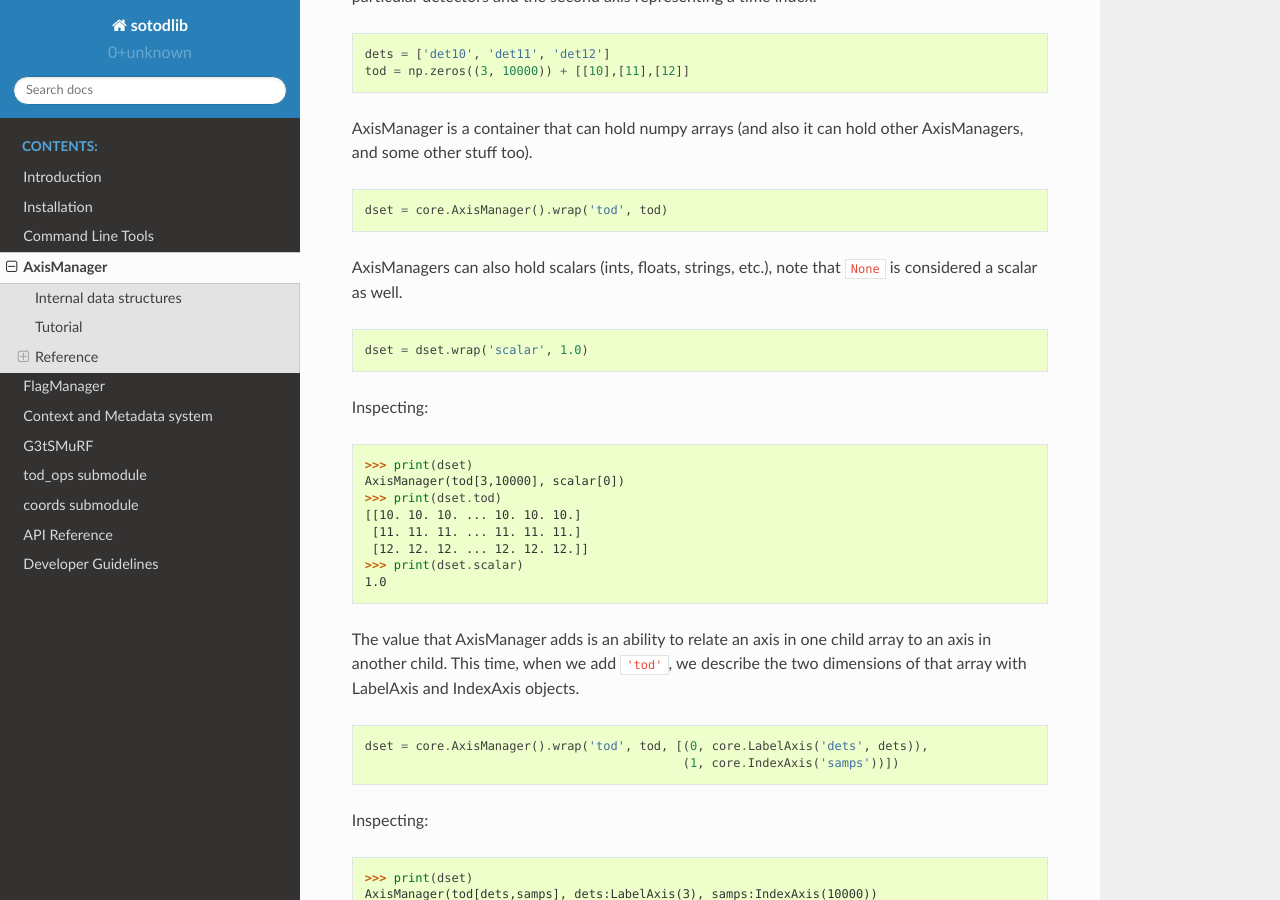
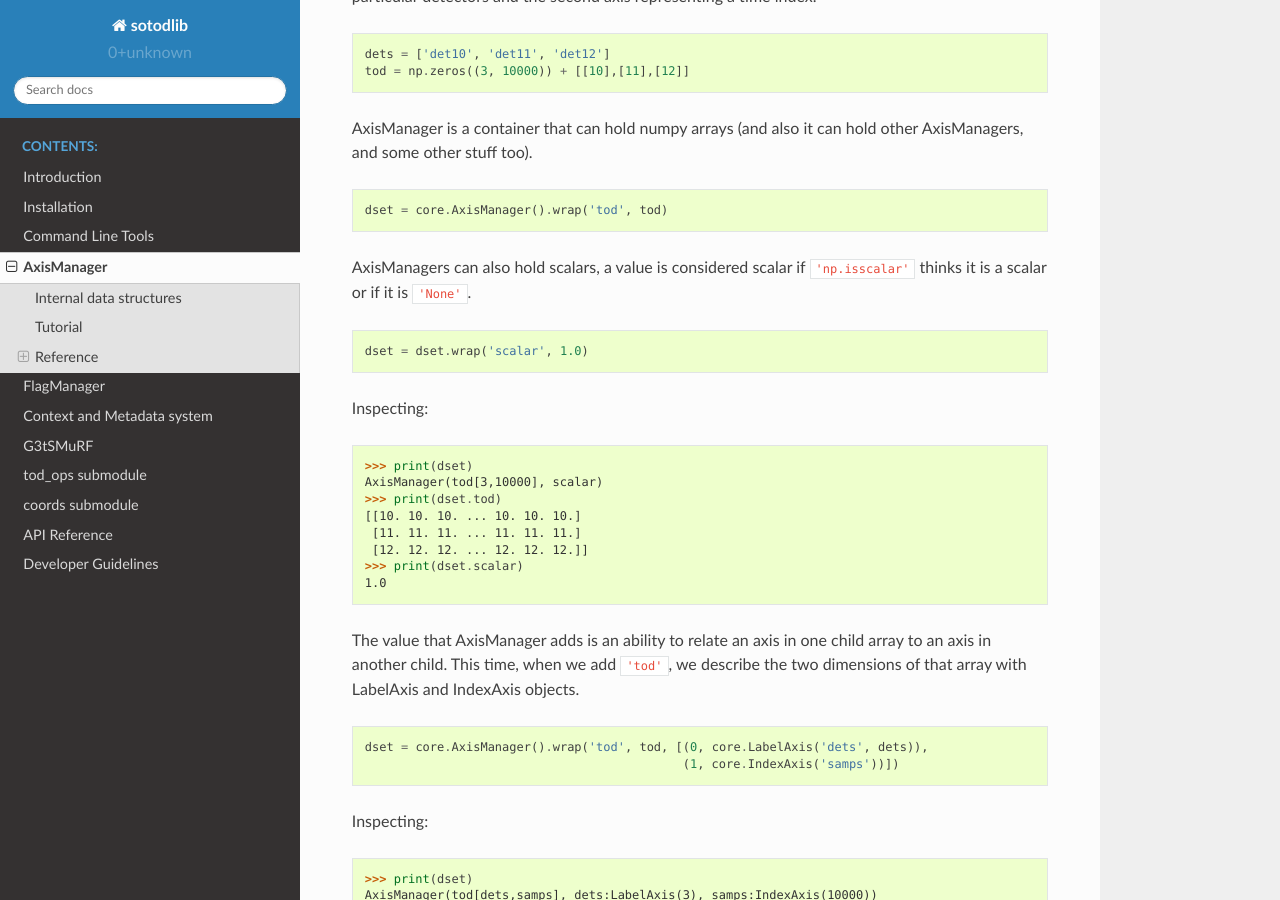
Before and after one commit to simonsobs/sotodlib, a Sphinx documentation site: the page built from docs/axisman.rst, in a window 1280 px wide and 900 px high, scrolled down 1278 px. Built offline with Sphinx 7.4.7 and the Read the Docs theme 2.0.0, drawn with Linux system fonts in a browser that asks for light colours.

Commit message:
Updated docs with new repr, clarified definition of scalar, and correct formatting

```diff
--- a/docs/axisman.rst
+++ b/docs/axisman.rst
@@ -72,7 +72,8 @@ hold other AxisManagers, and some other stuff too).
 
     dset = core.AxisManager().wrap('tod', tod)
 
-AxisManagers can also hold scalars (ints, floats, strings, etc.), note that ``None`` is considered a scalar as well.
+AxisManagers can also hold scalars, a value is considered scalar if
+``'np.isscalar'`` thinks it is a scalar or if it is ``'None'``.
 
 .. code-block:: python
 
@@ -81,7 +82,7 @@ AxisManagers can also hold scalars (ints, floats, strings, etc.), note that ``No
 Inspecting::
 
     >>> print(dset)
-    AxisManager(tod[3,10000], scalar[0])
+    AxisManager(tod[3,10000], scalar)
     >>> print(dset.tod)
     [[10. 10. 10. ... 10. 10. 10.]
      [11. 11. 11. ... 11. 11. 11.]
```
